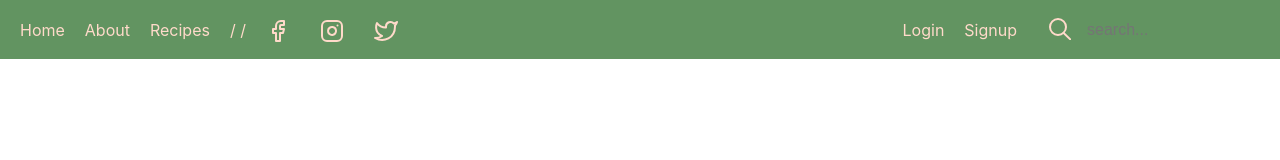
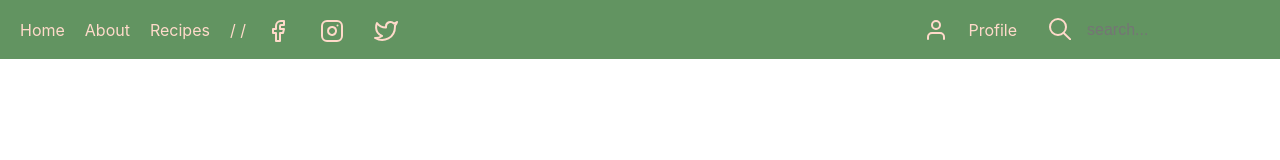
Before and after one commit to honza-juri/Apocapoc, a React (Create React App) app in the folder frontend/: page / in a window 1280 px wide. Shown: the top 160 px of the page. Built offline with nearby package versions, Linux system fonts and the light colour scheme.

Commit message:
loginandsignup or profile based on if the user is logged in or not

```diff
--- /dev/null
+++ b/frontend/src/components/LoginAndSignupComp.js
@@ -0,0 +1,29 @@
+import React from 'react';
+import "../components-css/Navbar.css";
+
+// SVG icon for search
+const SearchIcon = () => (
+    <svg xmlns="http://www.w3.org/2000/svg" viewBox="0 0 24 24" width="24" height="24" fill="none" stroke="#FFDACA" strokeLinecap="round" strokeLinejoin="round" strokeWidth="2">
+        <circle cx="11" cy="11" r="8" />
+        <line x1="25" x2="16.65" y1="25" y2="17" />
+    </svg>
+);
+
+function LoginAndSignUp() {
+    return (
+        <ul className="navbar-items-right">
+            <li><a href="/login">Login</a></li>
+            <li><a href="/registration">Signup</a></li>
+            <li>
+                <div className="search-container">
+                    <button type="submit">
+                        <SearchIcon />
+                    </button>
+                    <input type="text" placeholder="search..." name="search" />
+                </div>
+            </li>
+        </ul>
+    );
+}
+
+export default LoginAndSignUp;
--- a/frontend/src/components/Navbar.js
+++ b/frontend/src/components/Navbar.js
@@ -1,15 +1,11 @@
 import React from 'react';
 import "../components-css/Navbar.css";
-
-// SVG icon for search
-const SearchIcon = () => (
-    <svg xmlns="http://www.w3.org/2000/svg" viewBox="0 0 24 24" width="24" height="24" fill="none" stroke="#FFDACA" strokeLinecap="round" strokeLinejoin="round" strokeWidth="2">
-        <circle cx="11" cy="11" r="8" />
-        <line x1="25" x2="16.65" y1="25" y2="17" />
-    </svg>
-);
+import LoginAndSignup from "./LoginAndSignupComp.js";
+import Profile from "./ProfileComp.js";
 
 function Navbar() {
+    const isLoggedIn = true;
+
     return (
         <nav>
             <div className="navbar-container">
@@ -39,7 +35,7 @@ function Navbar() {
                                 <div className="column">
                                     <h3>SNACKS</h3>
                                     <ul>
-                                    <li><a href="/recipes/category2">Placeholder 1</a></li>
+                                        <li><a href="/recipes/category2">Placeholder 1</a></li>
                                         <li><a href="/recipes/category2">Placeholder 2</a></li>
                                         <li><a href="/recipes/category2">Placeholder 3</a></li>
                                     </ul>
@@ -47,7 +43,7 @@ function Navbar() {
                                 <div className="column">
                                     <h3>DINNERS</h3>
                                     <ul>
-                                    <li><a href="/recipes/category2">Placeholder 1</a></li>
+                                        <li><a href="/recipes/category2">Placeholder 1</a></li>
                                         <li><a href="/recipes/category2">Placeholder 2</a></li>
                                         <li><a href="/recipes/category2">Placeholder 3</a></li>
                                     </ul>
@@ -55,7 +51,7 @@ function Navbar() {
                                 <div className="column">
                                     <h3>DESSERTS</h3>
                                     <ul>
-                                    <li><a href="/recipes/category2">Placeholder 1</a></li>
+                                        <li><a href="/recipes/category2">Placeholder 1</a></li>
                                         <li><a href="/recipes/category2">Placeholder 2</a></li>
                                         <li><a href="/recipes/category2">Placeholder 3</a></li>
                                     </ul>
@@ -63,7 +59,7 @@ function Navbar() {
                                 <div className="column">
                                     <h3>SIDES</h3>
                                     <ul>
-                                    <li><a href="/recipes/category2">Placeholder 1</a></li>
+                                        <li><a href="/recipes/category2">Placeholder 1</a></li>
                                         <li><a href="/recipes/category2">Placeholder 2</a></li>
                                         <li><a href="/recipes/category2">Placeholder 3</a></li>
                                     </ul>
@@ -71,7 +67,7 @@ function Navbar() {
                                 <div className="column">
                                     <h3>DRINKS</h3>
                                     <ul>
-                                    <li><a href="/recipes/category2">Placeholder 1</a></li>
+                                        <li><a href="/recipes/category2">Placeholder 1</a></li>
                                         <li><a href="/recipes/category2">Placeholder 2</a></li>
                                         <li><a href="/recipes/category2">Placeholder 3</a></li>
                                     </ul>
@@ -104,18 +100,7 @@ function Navbar() {
                         </a>
                     </li>
                 </ul>
-                <ul className="navbar-items-right">
-                    <li><a href="/login">Login</a></li>
-                    <li><a href="/registration">Signup</a></li>
-                    <li>
-                        <div className="search-container">
-                            <button type="submit">
-                                <SearchIcon />
-                            </button>
-                            <input type="text" placeholder="search..." name="search" />
-                        </div>
-                    </li>
-                </ul>
+                {isLoggedIn ? <Profile /> : <LoginAndSignup />}
             </div>
         </nav>
     );
--- /dev/null
+++ b/frontend/src/components/ProfileComp.js
@@ -0,0 +1,35 @@
+import React from 'react';
+import "../components-css/Navbar.css";
+
+const SearchIcon = () => (
+    <svg xmlns="http://www.w3.org/2000/svg" viewBox="0 0 24 24" width="24" height="24" fill="none" stroke="#FFDACA" strokeLinecap="round" strokeLinejoin="round" strokeWidth="2">
+        <circle cx="11" cy="11" r="8" />
+        <line x1="25" x2="16.65" y1="25" y2="17" />
+    </svg>
+);
+
+const ProfileIcon = () => (
+    <svg xmlns="http://www.w3.org/2000/svg" viewBox="0 0 24 24" width="24" height="24" class="main-grid-item-icon" fill="none" stroke="#FFDACA" stroke-linecap="round" stroke-linejoin="round" stroke-width="2">
+        <path d="M20 21v-2a4 4 0 0 0-4-4H8a4 4 0 0 0-4 4v2" />
+        <circle cx="12" cy="7" r="4" />
+    </svg>
+);
+
+function Profile() {
+    return (
+        <ul className="navbar-items-right">
+            <ProfileIcon />
+            <li><a href="/profile">Profile</a></li>
+            <li>
+                <div className="search-container">
+                    <button type="submit">
+                        <SearchIcon />
+                    </button>
+                    <input type="text" placeholder="search..." name="search" />
+                </div>
+            </li>
+        </ul>
+    );
+}
+
+export default Profile;
```
